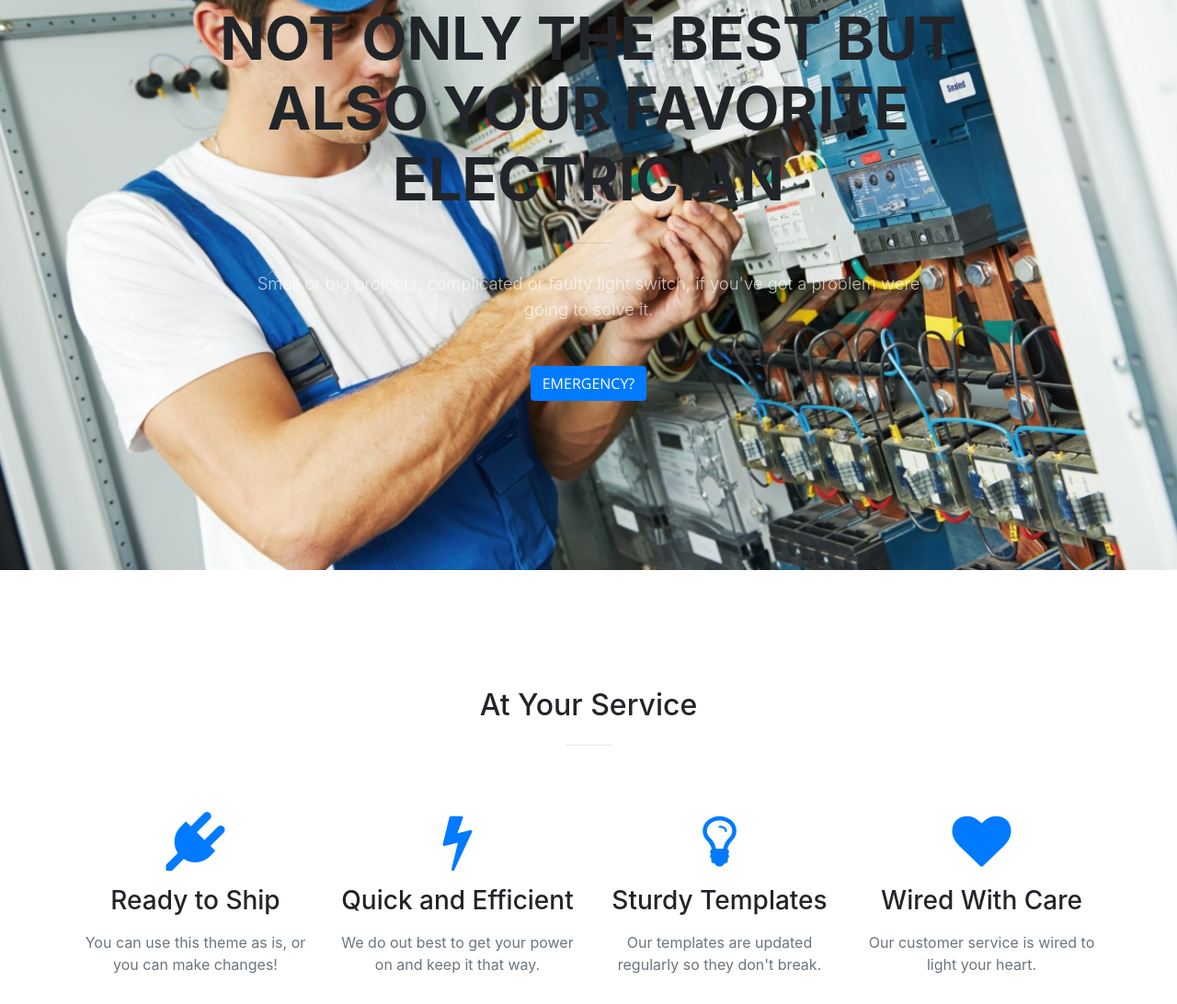
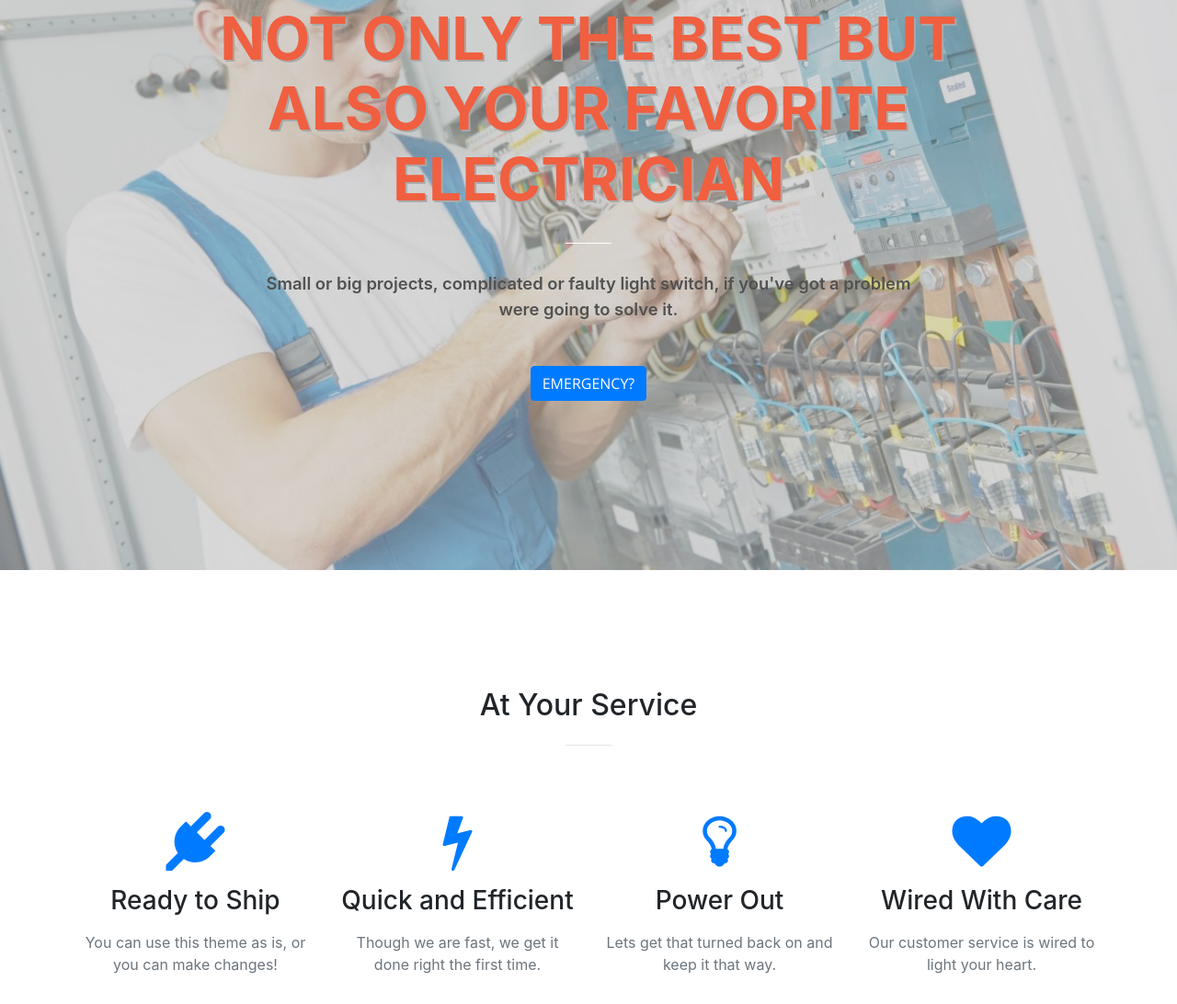
Before and after one commit to Andrewearls/wire-smart, a website with bundled scripts: page index.html in a window 1280 px wide. Shown: the part 180-1272 px from the top of the page at 92% size. Built offline with nearby package versions, Linux system fonts and the light colour scheme.

Commit message:
added picture and some styling formating

```diff
--- a/css/creative.css
+++ b/css/main.css
@@ -47,7 +47,7 @@ h6 {
 }
 
 .text-faded {
-  color: rgba(255, 255, 255, 0.7);
+  color: rgba(255, 255, 255, 0.8);
 }
 
 .text-orange {
@@ -173,7 +173,7 @@ img::-moz-selection {
 header.masthead {
   padding-top: 10rem;
   padding-bottom: calc(10rem - 56px);
-  background-image: url("../img/electrician.jpg");
+  background-image: url("../img/electrician1.jpg");
   background-position: center center;
   -webkit-background-size: cover;
   -moz-background-size: cover;
@@ -184,14 +184,17 @@ header.masthead {
 header.masthead hr {
   margin-top: 30px;
   margin-bottom: 30px;
+  border-color: white;
 }
 
 header.masthead h1 {
   font-size: 2rem;
+  text-shadow: 2px 2px #a9a9a9;
 }
 
 header.masthead p {
-  font-weight: 300;
+  color: #515151;
+  font-weight: 600;
 }
 
 @media (min-width: 768px) {
--- a/index.html
+++ b/index.html
@@ -22,7 +22,7 @@
     <link href="vendor/magnific-popup/magnific-popup.css" rel="stylesheet">
 
     <!-- Custom styles for this template -->
-    <link href="css/creative.min.css" rel="stylesheet">
+    <link href="css/main.css" rel="stylesheet">
 
   </head>
 
@@ -91,14 +91,14 @@
             <div class="service-box mt-5 mx-auto">
               <i class="fa fa-4x fa-bolt text-primary mb-3 sr-icons"></i>
               <h3 class="mb-3">Quick and Efficient</h3>
-              <p class="text-muted mb-0">We do out best to get your  power on and keep it that way.</p>
+              <p class="text-muted mb-0">Though we are fast, we get it done right the first time.</p>
             </div>
           </div>
           <div class="col-lg-3 col-md-6 text-center">
             <div class="service-box mt-5 mx-auto">
               <i class="fa fa-4x  fa-lightbulb-o text-primary mb-3 sr-icons"></i>
-              <h3 class="mb-3">Sturdy Templates</h3>
-              <p class="text-muted mb-0">Our templates are updated regularly so they don't break.</p>
+              <h3 class="mb-3">Power Out</h3>
+              <p class="text-muted mb-0">Lets get that turned back on and keep it that way.</p>
             </div>
           </div>
           <div class="col-lg-3 col-md-6 text-center">
@@ -137,12 +137,12 @@
         <div class="row">
           <div class="col-lg-4 ml-auto text-center">
             <i class="fa fa-phone fa-3x mb-3 sr-contact"></i>
-            <p>123-456-6789</p>
+            <p>503-383-1602</p>
           </div>
           <div class="col-lg-4 mr-auto text-center">
             <i class="fa fa-envelope-o fa-3x mb-3 sr-contact"></i>
             <p>
-              <a href="mailto:your-email@your-domain.com">feedback@startbootstrap.com</a>
+              <a href="mail:admin@wire-smart.com">admin@wire-smart.com</a>
             </p>
           </div>
         </div>
```
Also changed, not shown: img/electrician1.jpg (added), 1 other file.
